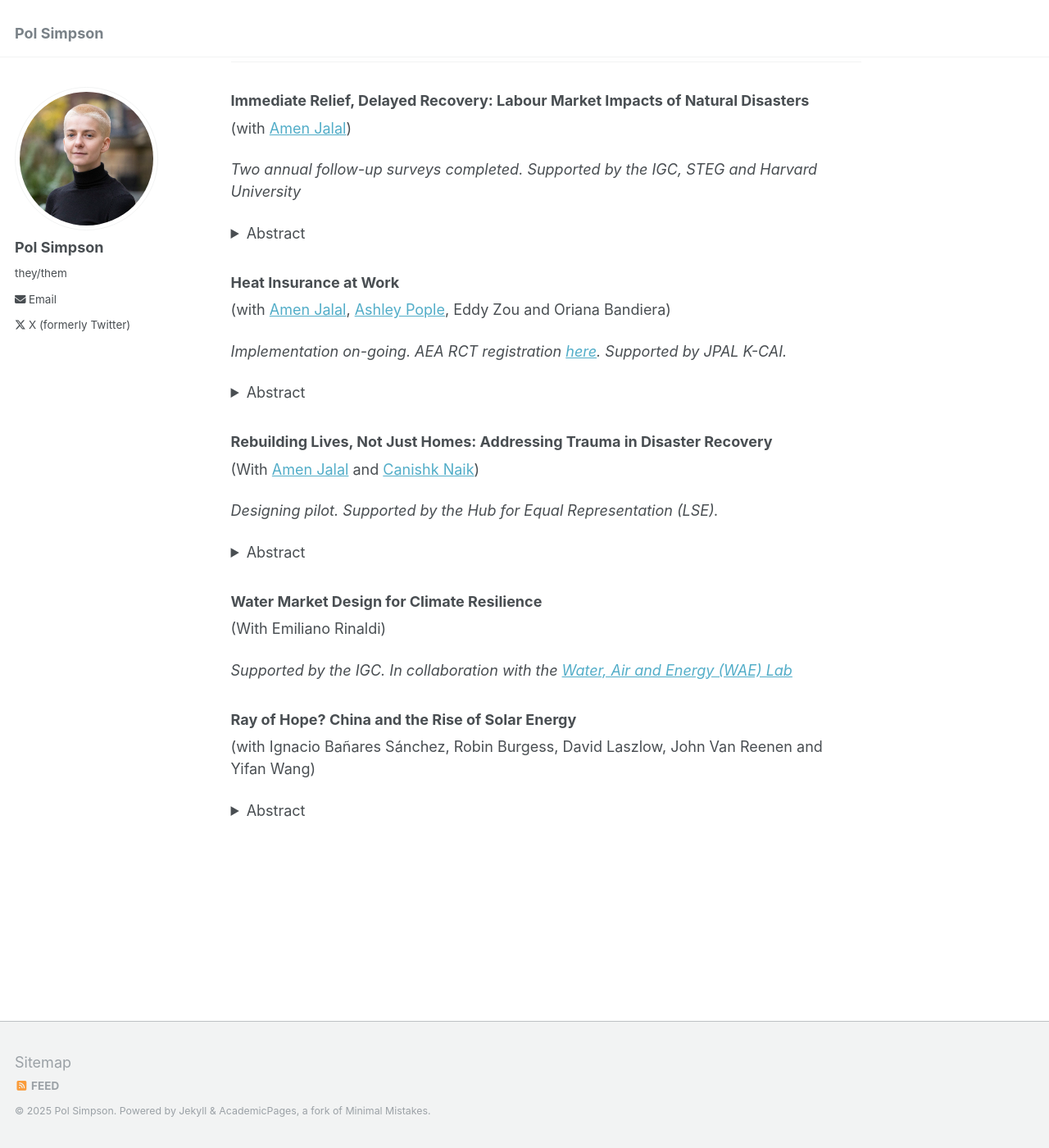
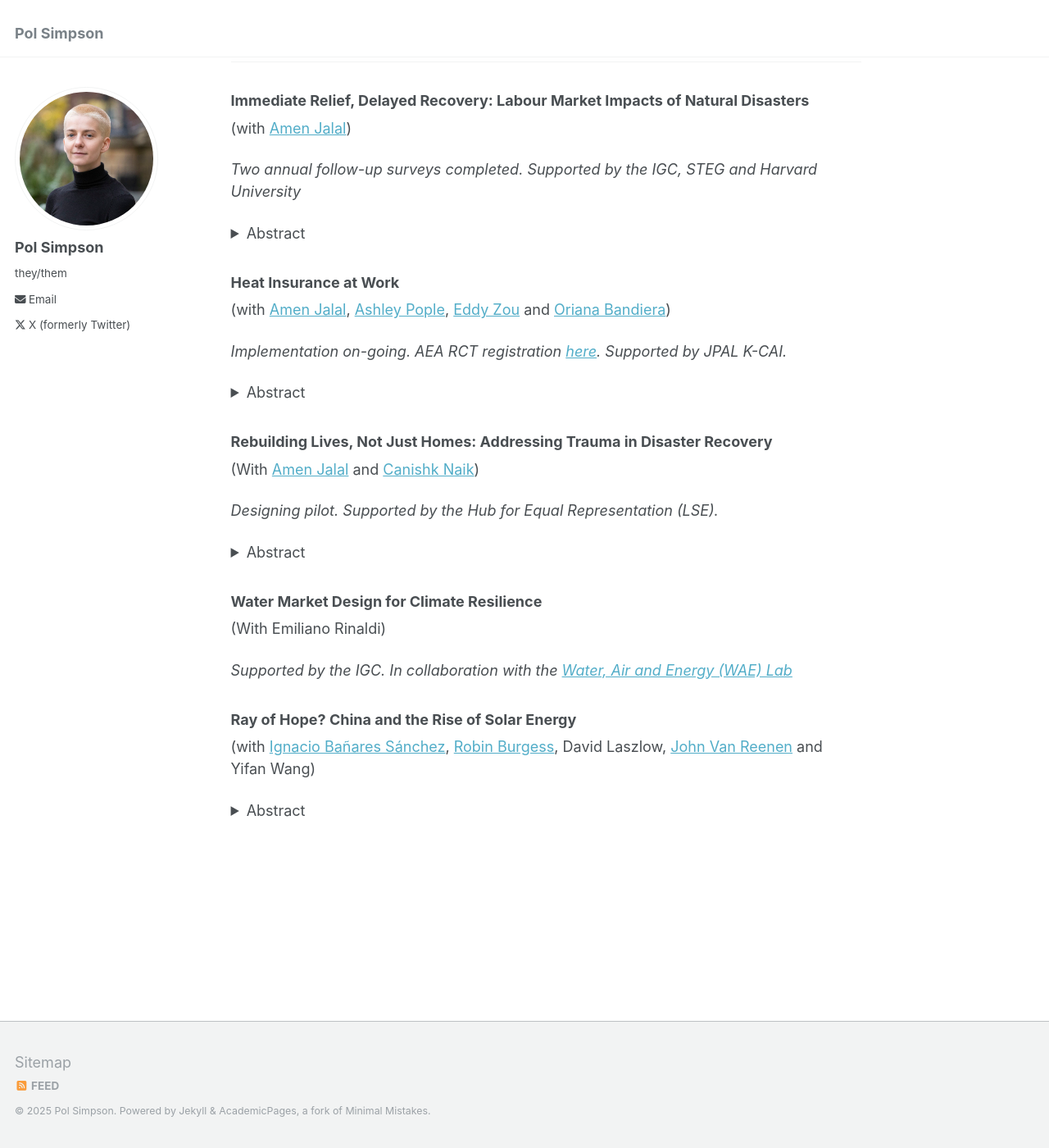
Before and after one commit to polsimpson/polsimpson.github.io, a Jekyll site: the page built from _pages/about.md, in a window 1280 px wide and 1400 px high, scrolled down 508 px. Shown: the whole window at 82% size. Built offline with Jekyll 4.4.1, drawn with Linux system fonts in a browser that asks for light colours; part of the change alters nothing that is shown.

```diff
--- a/_pages/about.md
+++ b/_pages/about.md
@@ -31,7 +31,7 @@ Disaster response policies often focus on immediate relief or long-term reconstr
 
 ### Heat Insurance at Work
 
-(with [Amen Jalal](https://amenjalal.com), [Ashley Pople](https://www.ashleypople.com), Eddy Zou and Oriana Bandiera)
+(with [Amen Jalal](https://amenjalal.com), [Ashley Pople](https://www.ashleypople.com), [Eddy Zou](https://sites.google.com/view/eddyzou/home) and [Oriana Bandiera](https://orianabandiera.github.io))
 
 _Implementation on-going. AEA RCT registration [here](https://www.socialscienceregistry.org/trials/15728). Supported by JPAL K-CAI._
 
@@ -61,7 +61,7 @@ _Supported by the IGC. In collaboration with the [Water, Air and Energy (WAE) La
 
 ### Ray of Hope? China and the Rise of Solar Energy
 
-(with Ignacio Bañares Sánchez, Robin Burgess, David Laszlow, John Van Reenen and Yifan Wang)
+(with [Ignacio Bañares Sánchez](https://ignaciobanares.com), [Robin Burgess](https://www.robinburgess.com), David Laszlow, [John Van Reenen](https://www.johnvanreenen.com) and Yifan Wang)
 
 <details>
   <summary>Abstract</summary>
```
